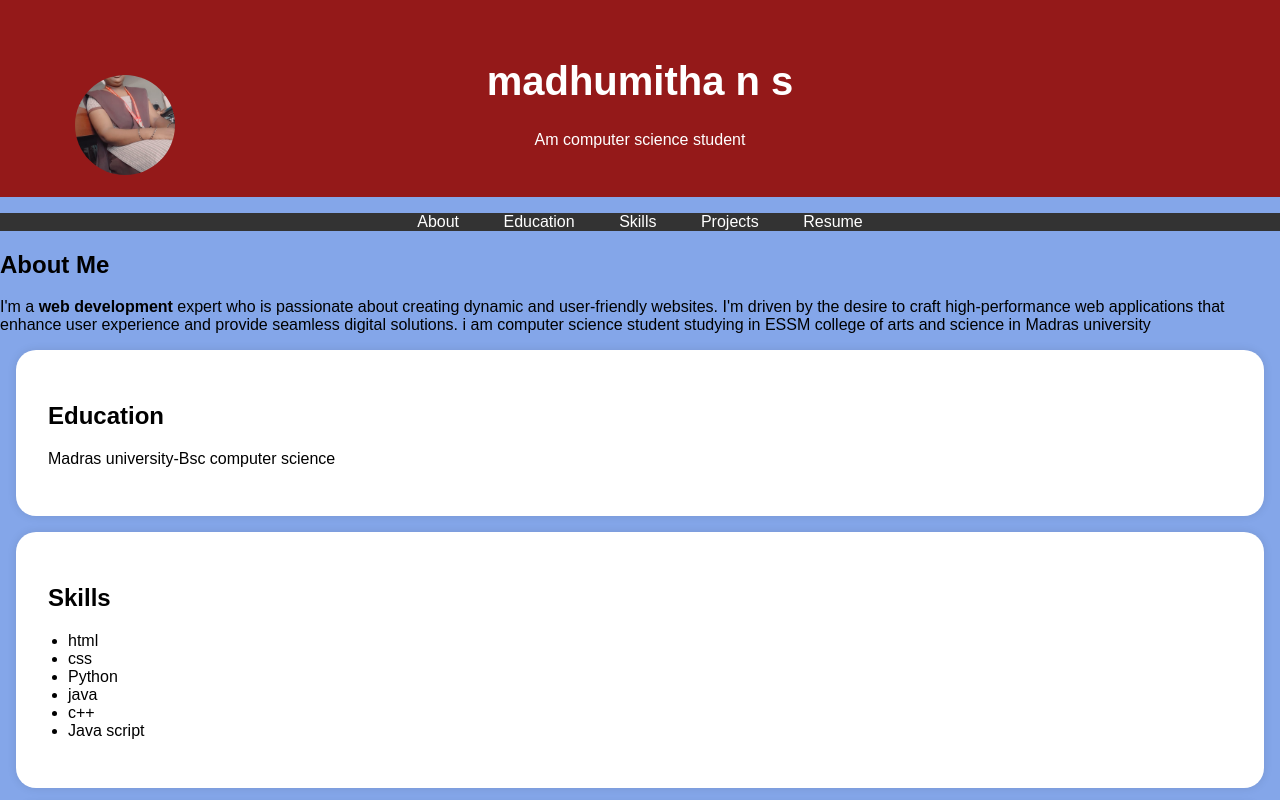
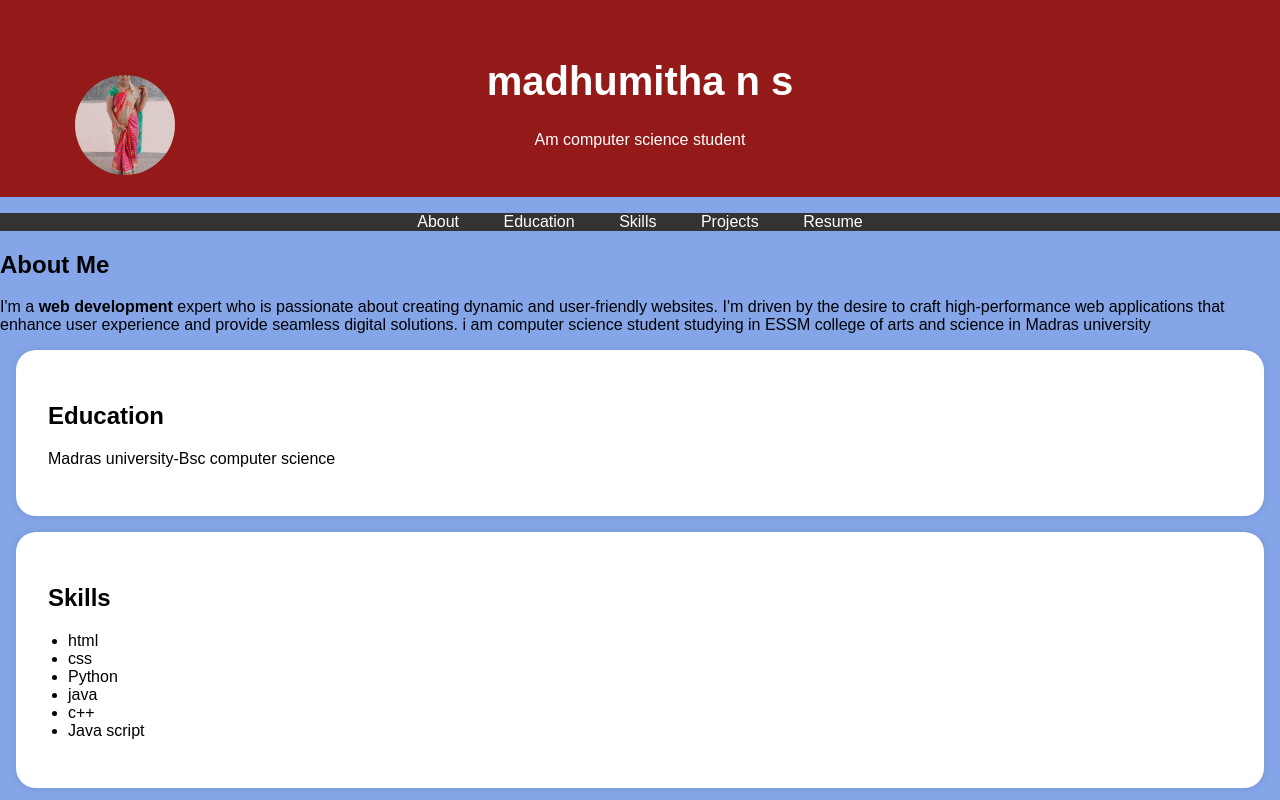
Before and after one commit to madhu922/Madhu, a plain HTML site: page index.html in a window 1280 px wide. Shown: the top 800 px of the page. Drawn offline with Linux system fonts and the light colour scheme.

Commit message:
Update index.html

```diff
--- a/index.html
+++ b/index.html
@@ -95,7 +95,7 @@
     <header>
         <div class="header-content">
             <!-- Add your profile picture here -->
-            <img src="profilephoto.jpg" alt="Your Profile Picture" class="profile-picture">
+            <img src="ns.jpg" alt="Your Profile Picture" class="profile-picture">
             <h1>madhumitha n s</h1>
             <p>Am computer science student</p>
         </div>
```
